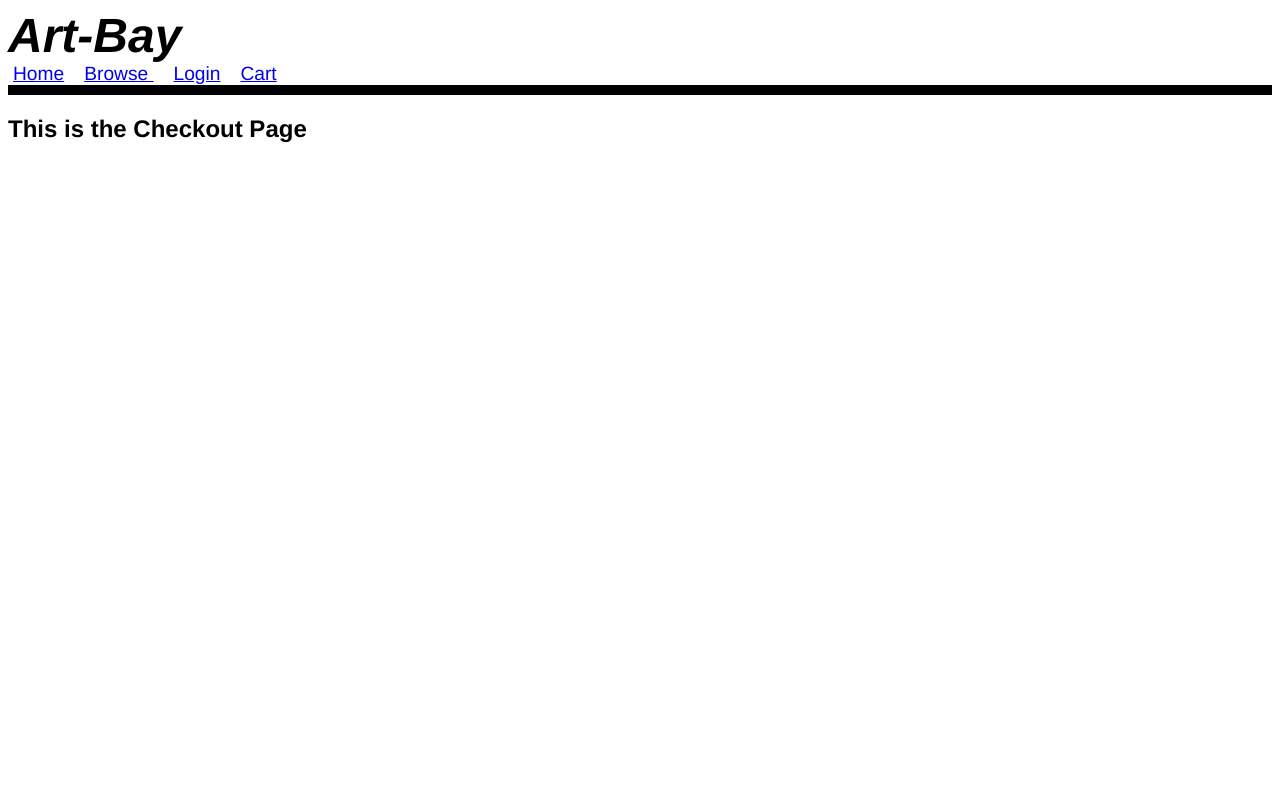
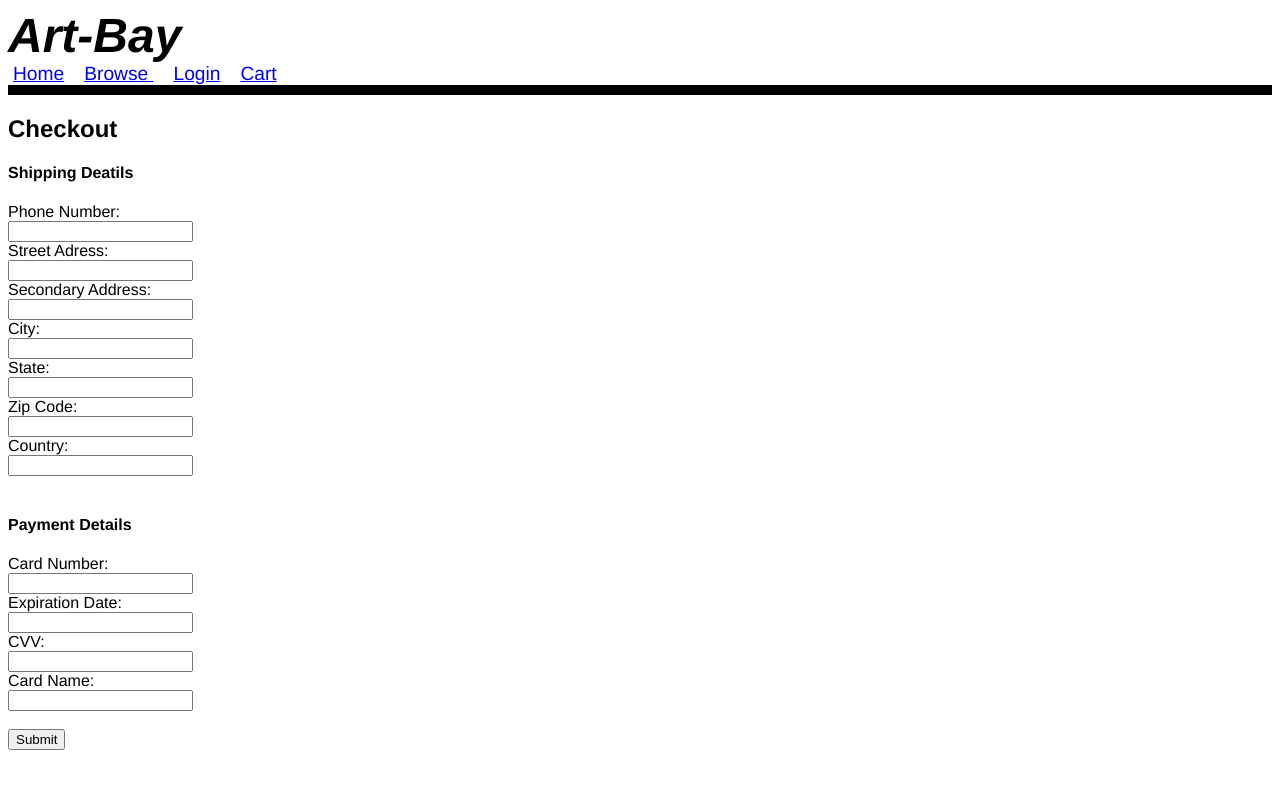
Before and after one commit to ngolebiewski/Art-Bay-v2, a React (Vite) app: page /checkout in a window 1280 px wide. Shown: the top 788 px of the page. Built offline with nearby package versions, Linux system fonts and the light colour scheme; a web font is replaced by a local one.

Commit message:
added payment details

```diff
--- a/src/client/App.jsx
+++ b/src/client/App.jsx
@@ -10,6 +10,7 @@ import Register from './Register.jsx';
 import WelcomeUser from './WelcomeUser.jsx';
 import Cart from './Cart.jsx';
 import Checkout from './Checkout.jsx';
+import PaymentSuccess from './PaymentSuccess.jsx';
 import { useState } from 'react';
 
 const App = () =>{
@@ -30,6 +31,7 @@ const App = () =>{
           <Route path='/artist/:id' element={<ArtistDetail />} />
           <Route path='/cart' element={<Cart />} />
           <Route path='/checkout' element={<Checkout />} />
+          <Route path='/payment-success' element={<PaymentSuccess />} />
           <Route path='/login' element={<LoginForm setToken={setToken}/>} />
           <Route path='/register' element={<Register />} />
           <Route path='/welcome' element={<WelcomeUser />} />
--- a/src/client/Checkout.jsx
+++ b/src/client/Checkout.jsx
@@ -1,9 +1,189 @@
-const Checkout = () => {
-  return(
+import React, { useState } from "react";
+import axios from "axios";
+import { useNavigate } from "react-router";
+
+const Checkout = ({ cartItems, totalAmount }) => {
+  const navigate = useNavigate();
+  const [shippingInfo, setShippingInfo] = useState({
+    streetAdress: "",
+    secondarySetreetAdress: "",
+    city: "",
+    state: "",
+    country: "",
+    phoneNumber: "",
+    zipCode: "",
+  });
+
+  const [paymentInfo, setPaymentInfo] = useState({
+    cardName: "",
+    cardNumber: "",
+    cvv: "",
+    expirationDate: "",
+  });
+
+  const handleInputChange = (e) => {
+    const { name, value } = e.target;
+    if (name in shippingInfo) {
+      setShippingInfo((prevInfo) => ({ ...prevInfo, [name]: value }));
+    } else if (name in paymentInfo) {
+      setPaymentInfo((prevInfo) => ({ ...prevInfo, [name]: value }));
+    }
+  };
+  const handleCheckoutSubmit = async (e) => {
+    e.preventDefault();
+
+    try {
+      navigate("/payment-success");
+    } catch (error) {
+      console.error("Error - Checkout FAILED", error);
+    }
+  };
+
+  return (
     <>
-    <h1>This is the Checkout Page</h1>
+      <h1>Checkout</h1>
+      <h4>Shipping Deatils</h4>
+      <form onSubmit={handleCheckoutSubmit}>
+        <label>
+          Phone Number:
+          <br />
+          <input
+            type="tel"
+            name="phoneNumber"
+            value={shippingInfo.phoneNumber}
+            onChange={handleInputChange}
+          />
+        </label>
+        <br />
+        <label>
+          Street Adress:
+          <br />
+          <input
+            type="text"
+            name="streetAdress"
+            value={shippingInfo.streetAdress}
+            onChange={handleInputChange}
+            required
+          />
+        </label>
+        <br />
+        <label>
+          Secondary Address:
+          <br />
+          <input
+            type="text"
+            name="secondaryStreetAddress"
+            value={shippingInfo.secondarySetreetAdress}
+            onChange={handleInputChange}
+          />
+        </label>
+        <br />
+        <label>
+          City:
+          <br />
+          <input
+            type="text"
+            name="city"
+            value={shippingInfo.city}
+            onChange={handleInputChange}
+            required
+          />
+        </label>
+        <br />
+        <label>
+          State:
+          <br />
+          <input
+            type="text"
+            name="state"
+            value={shippingInfo.state}
+            onChange={handleInputChange}
+            required
+          />
+        </label>
+        <br />
+        <label>
+          Zip Code:
+          <br />
+          <input
+            type="text"
+            name="zipCode"
+            value={shippingInfo.zipCode}
+            onChange={handleInputChange}
+            required
+          />
+        </label>
+        <br />
+        <label>
+          Country:
+          <br />
+          <input
+            type="text"
+            name="country"
+            value={shippingInfo.country}
+            onChange={handleInputChange}
+            required
+          />
+        </label>
+        <br />
+        <br />
+        <h4>Payment Details</h4>
+        <label>
+          Card Number:
+          < br/>
+          <input
+            type="text"
+            name="cardNumber"
+            value={paymentInfo.cardNumber}
+            onChange={(e) => handleInputChange(e, setPaymentInfo)}
+            required
+            />
+        </label>
+        <br />
+        <label>
+          Expiration Date:
+          <br />
+          <input
+            type="text"
+            name="expirationDate"
+            value={paymentInfo.expirationDate}
+            onChange={(e) => handleInputChange(e, setPaymentInfo)}
+            required
+          />
+        </label>
+        <br />
+        <label>
+          CVV:
+          <br />
+          <input
+            type="text"
+            name="cvv"
+            value={paymentInfo.cvv}
+            onChange={(e) => handleInputChange(e, setPaymentInfo)}
+            required
+          />
+        </label>
+        < br/>
+        <label>
+          Card Name:
+          <br />
+          <input
+            type="text"
+            name="cardName"
+            value={paymentInfo.cardName}
+            onChange={(e) => handleInputChange(e, setPaymentInfo)}
+            required
+          />
+        </label>
+        <br />
+        <br />
+
+
+          <button type="submit">Submit</button>
+
+      </form>
     </>
-  )
-}
+  );
+};
 
-export default Checkout
+export default Checkout;
--- /dev/null
+++ b/src/client/PaymentSuccess.jsx
@@ -0,0 +1,18 @@
+import React from "react";
+import { Link } from "react-router-dom";
+
+const PaymentSuccess = () => {
+  return (
+    <>
+      <h1>Thank You!</h1>
+
+        <h3>Your Payment was Successful!</h3>
+      <p>You will receive an Email shortly with your order number, tracking details, and receipt.</p>
+      <Link to="/">
+        <button>Continue</button>
+      </Link>
+    </>
+  );
+};
+
+export default PaymentSuccess;
```
Also changed, not shown: src/server/API_routes/checkout.js (+79 -3 lines).
